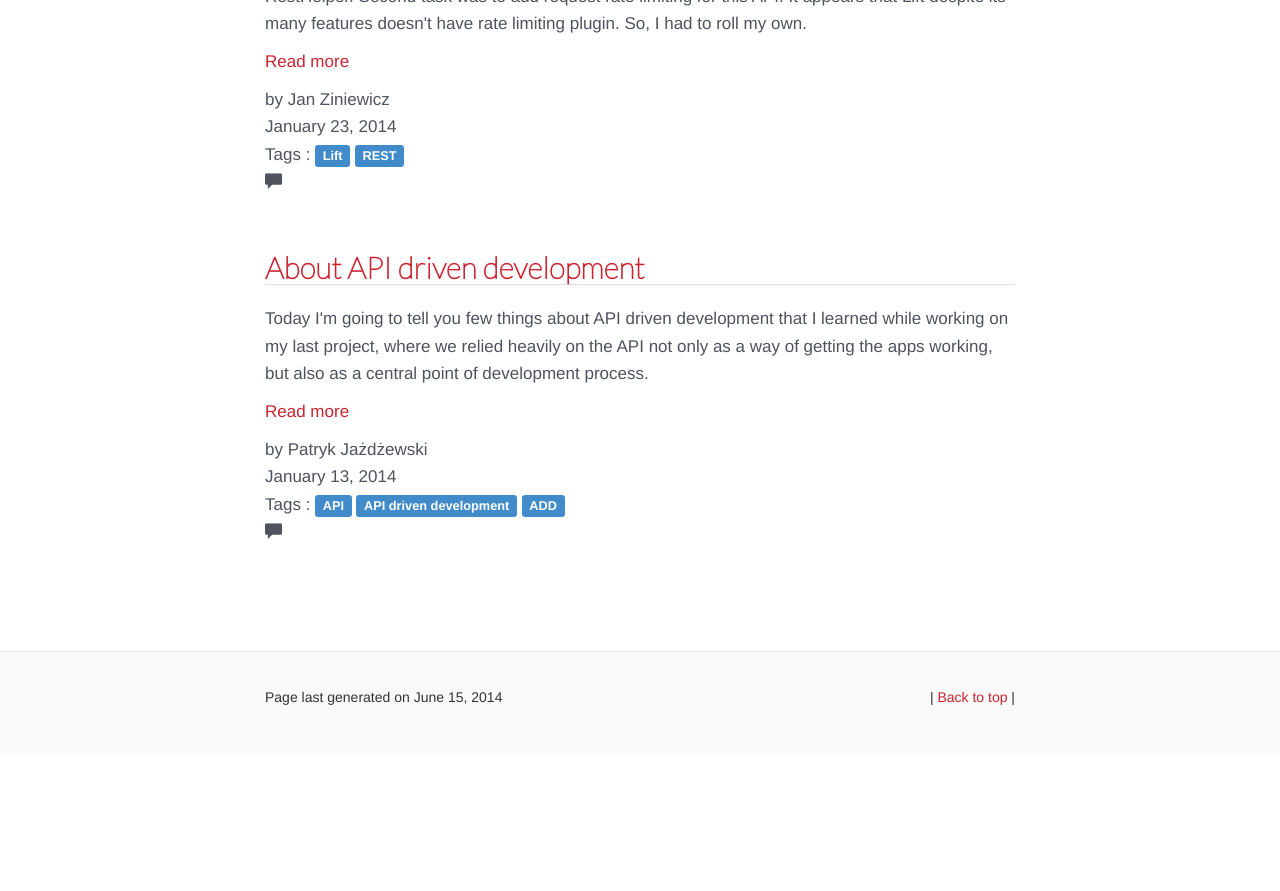
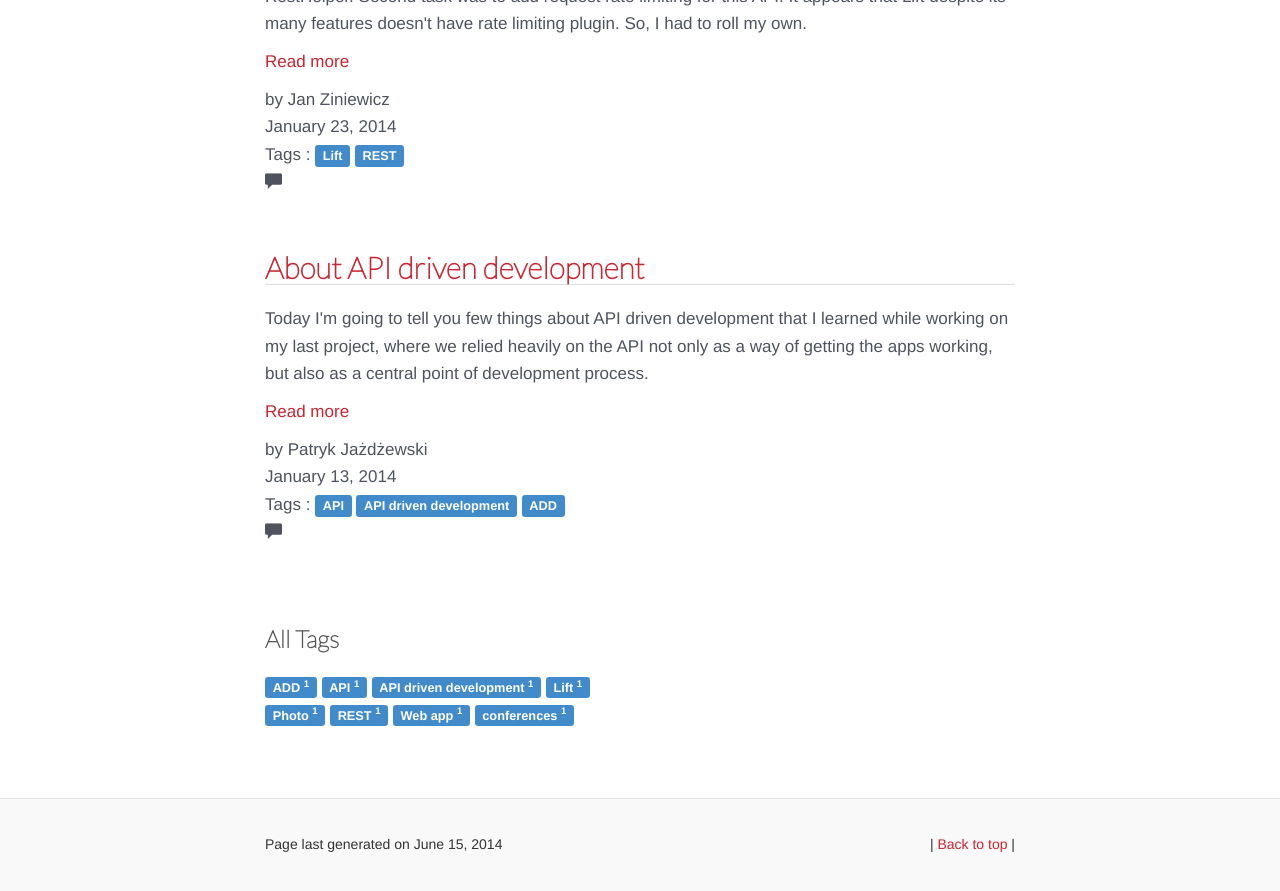
Before and after one commit to serafinmaciej/ScalaConsultants.github.io, a Jekyll site: the page built from index.html, in a window 1280 px wide and 900 px high, scrolled down 1128 px. Shown: the top 891 px of the window. Built offline with Jekyll 4.4.1, drawn with Linux system fonts in a browser that asks for light colours; comment, search, counter and statistics services are not loaded; before the commit the page ends 1881 px from its top, so only the background shows below that.

Commit message:
added tags list with count

```diff
--- /dev/null
+++ b/_includes/tags.html
@@ -0,0 +1,13 @@
+{% capture site_tags %}{% for tag in site.tags %}{{ tag | first }}{% unless forloop.last %},{% endunless %}{% endfor %}{% endcapture %}
+<!-- site_tags: {{ site_tags }} -->
+{% assign tag_words = site_tags | split:',' | sort %}
+<!-- tag_words: {{ tag_words }} -->
+
+    <h3>All Tags</h3>
+    <div>
+        {% for item in (0..site.tags.size) %}{% unless forloop.last %}
+            {% capture this_word %}{{ tag_words[item] | strip_newlines }}{% endcapture %}
+             <a href="/tags/{{ this_word | cgi_escape }}"><span class="label label-primary">{{ this_word }} <sup>{{ site.tags[this_word].size }}</sup></span></a>
+            {% endunless %}
+        {% endfor %}
+    </div>
--- a/_layouts/layout.html
+++ b/_layouts/layout.html
@@ -35,6 +35,11 @@
                 {{ content }}
             </div>
         </div>
+        <div class="row">
+            <div class="col-md-4 col-md-offset-2">
+                {% include tags.html %}
+            </div>
+        </div>
     </div>
 
     {% include footer.html %}
```
